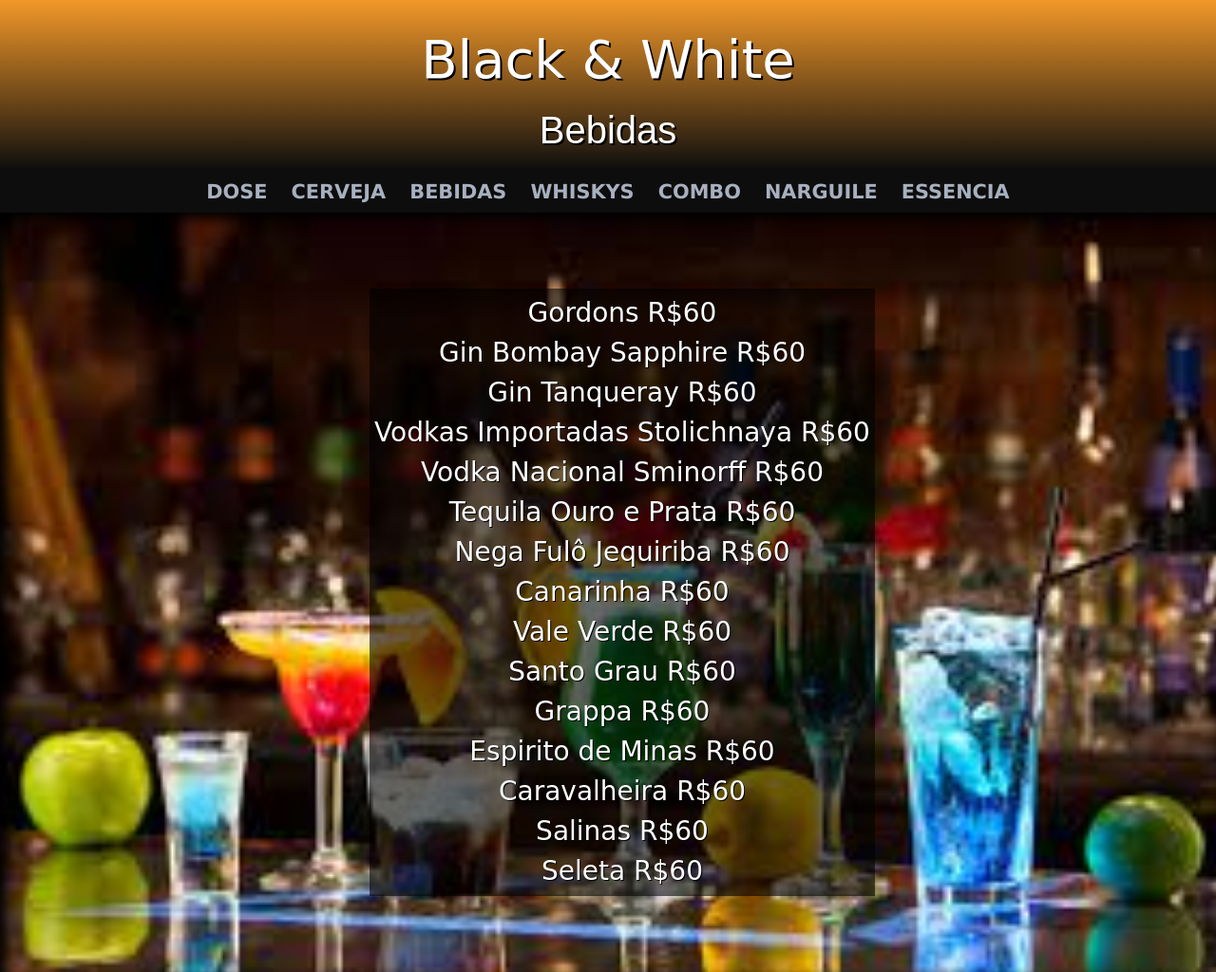
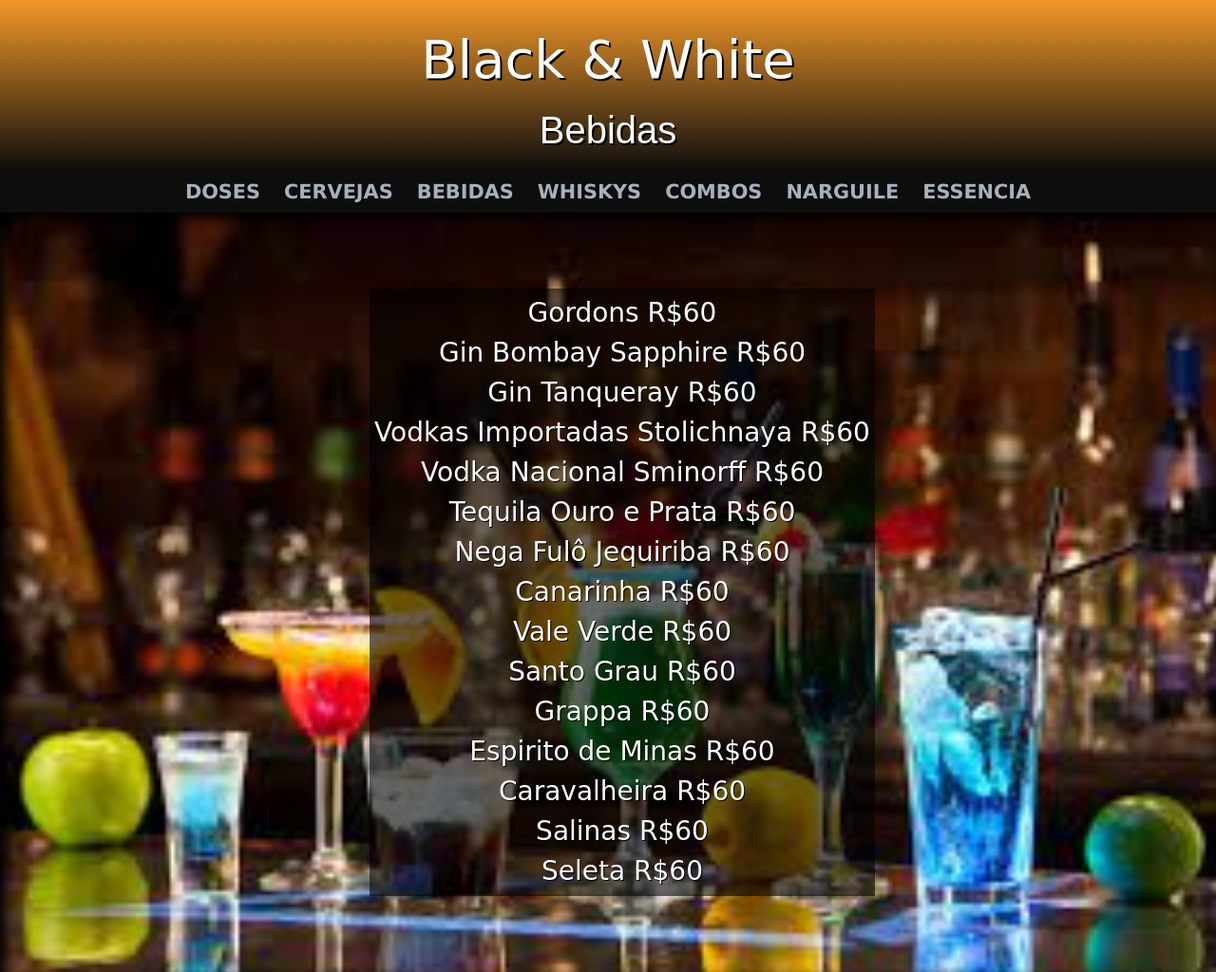
Before and after one commit to jrjrjuquia/bebidas, a plain HTML site: page index.html in a window 1280 px wide. Shown: the top 1024 px of the page at 95% size. Drawn offline with Linux system fonts and the light colour scheme; a web font is replaced by a local one.

Commit message:
Update index.html

```diff
--- a/index.html
+++ b/index.html
@@ -19,11 +19,11 @@
         </h2>
     </header>
     <nav>
-        <a href="https://jrjrjuquia.github.io/dose/" target="_blank">DOSE</a>
-        <a href="https://jrjrjuquia.github.io/cerveja/" target="_blank">CERVEJA</a>
+        <a href="https://jrjrjuquia.github.io/dose/" target="_blank">DOSES</a>
+        <a href="https://jrjrjuquia.github.io/cerveja/" target="_blank">CERVEJAS</a>
         <a href="https://jrjrjuquia.github.io/bebidas/" target="_blank">BEBIDAS</a>
         <a href="#" target="_blank">WHISKYS</a>
-        <a href="#" target="_blank">COMBO</a>
+        <a href="#" target="_blank">COMBOS</a>
         <a href="#" target="_blank">NARGUILE</a>
         <a href="#" target="_blank">ESSENCIA</a>
     </nav>
```
